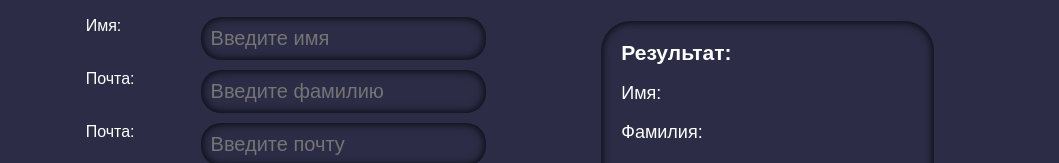
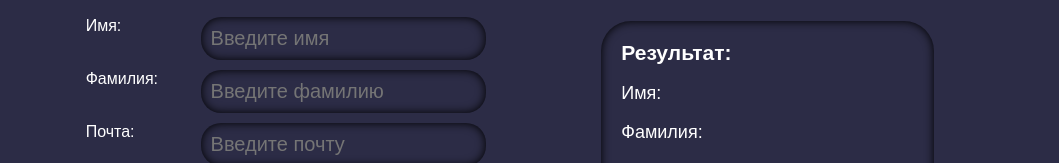
Before and after one commit to Re1lis/Tracker-prod, a React (Vite) app: page / in a window 1280 px wide. Shown: the part 3903-4066 px from the top of the page, without its empty margins (130-1189 px from the left). Built offline with nearby package versions, Linux system fonts and the light colour scheme; a web font is replaced by a local one.

Commit message:
Update profile.jsx

```diff
--- a/src/conponents/profile/profile.jsx
+++ b/src/conponents/profile/profile.jsx
@@ -83,7 +83,7 @@ export default function ProfileUser ({ selectedAvatar, items }) {
             />
           </div>
           <div className="input-form-label">
-            <label htmlFor="surname">Почта: </label>
+            <label htmlFor="surname">Фамилия: </label>
             <input
               type="text"
               id="surname"
```
